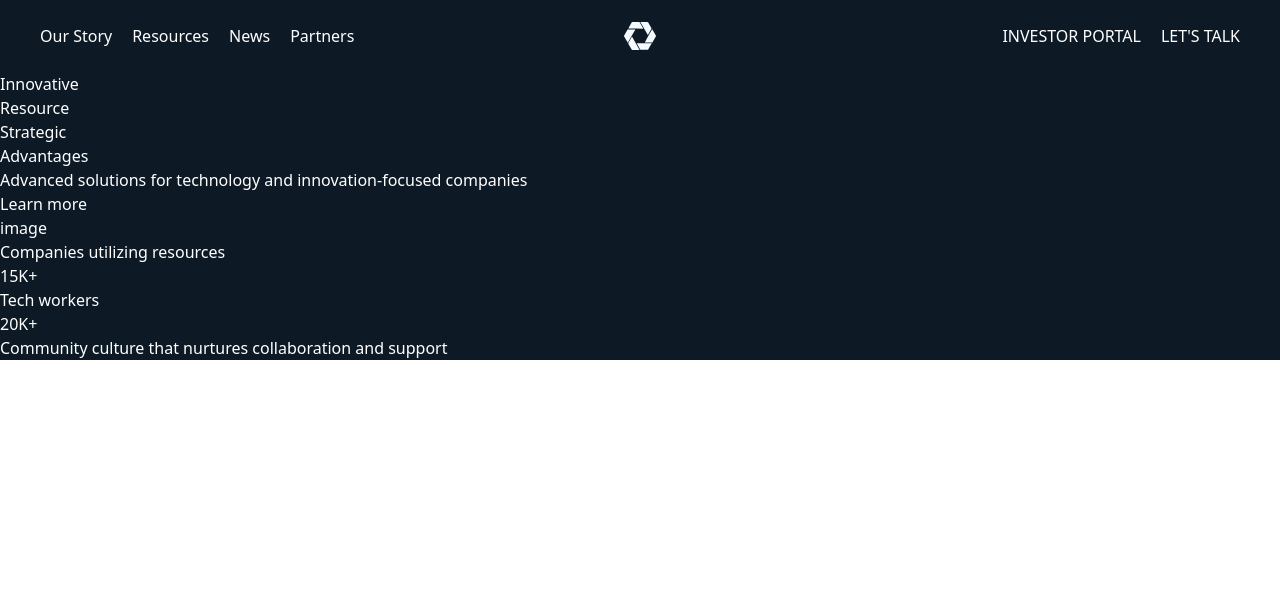
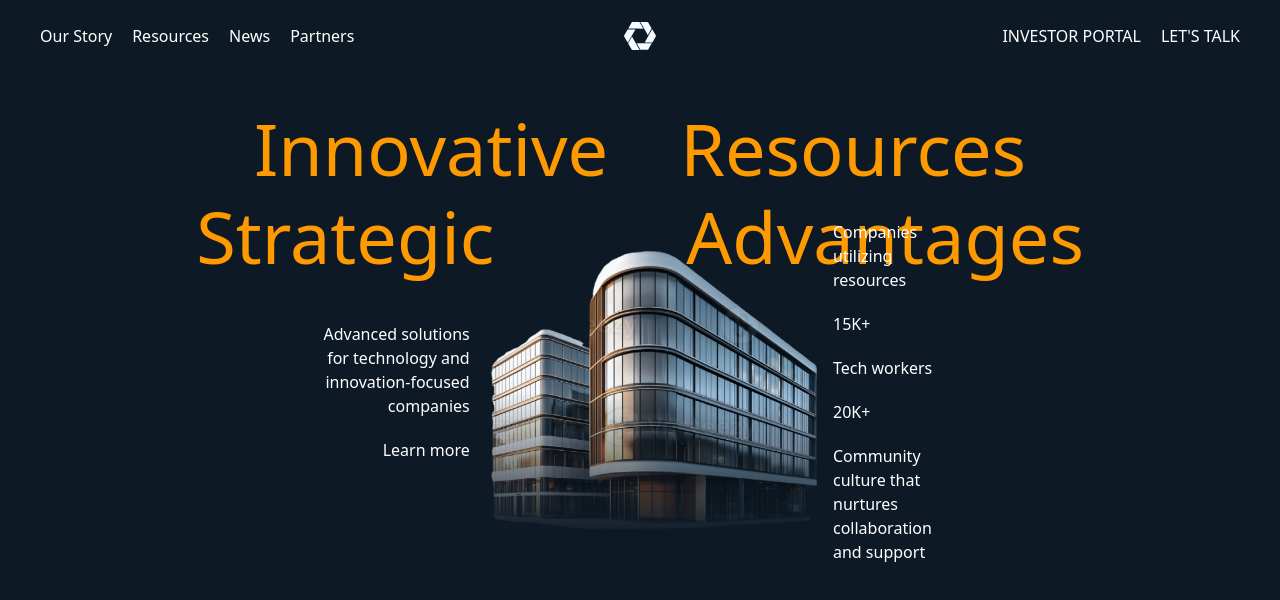
Before and after one commit to KonferCA/SPUR-Landing, a React (Vite) app: page / in a window 1280 px wide. Shown: the top 600 px of the page. Built offline with nearby package versions, Linux system fonts and the light colour scheme.

Commit message:
[WIP] hero styling

```diff
--- a/src/components/sections/Hero.section.tsx
+++ b/src/components/sections/Hero.section.tsx
@@ -1,29 +1,33 @@
+import { SpurBuilding } from "@assets";
+
 const HeroSection: React.FC = () => {
   return (
     <div>
-      <section>
+      <section className="relative h-screen">
         {/* 4 Headers */}
-        <div>
+        <div className="absolute left-1/2 transform -translate-x-1/2 text-7xl flex gap-18 mt-10 text-amber-500">
           <h1>Innovative</h1>
-          <h1>Resource</h1>
+          <h1>Resources</h1>
         </div>
-        <div>
+        <div className="absolute left-1/2 transform -translate-x-1/2 text-7xl flex gap-48 mt-32 text-amber-500">
           <h1>Strategic</h1>
           <h1>Advantages</h1>
         </div>
         {/* Stats and Building */}
-        <div>
+        <div className="absolute top-2/5 left-1/2 transform -translate-x-1/2 -translate-y-1/2 flex items-center">
           {/* subdiv: left callout */}
-          <div>
-            <p>
+          <div className="flex flex-col items-end gap-5">
+            <p className="text-right">
               Advanced solutions for technology and innovation-focused companies
             </p>
-            <button>Learn more</button>
+            <button className="w-fit">Learn more</button>
           </div>
           {/* subdiv: building image*/}
-          <div>image</div>
+          <div className="">
+            <img src={SpurBuilding} className="w-screen" alt="" />
+          </div>
           {/* subdiv: right stats */}
-          <div>
+          <div className="flex flex-col gap-5">
             <p>Companies utilizing resources</p>
             <h2>15K+</h2>
             <p>Tech workers</p>
```
